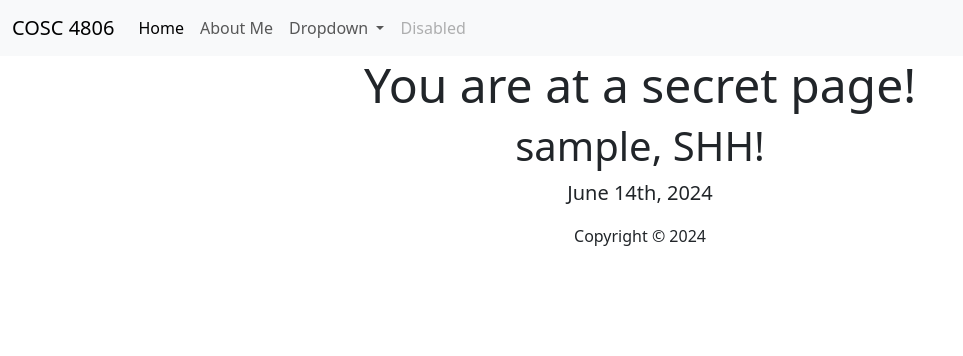
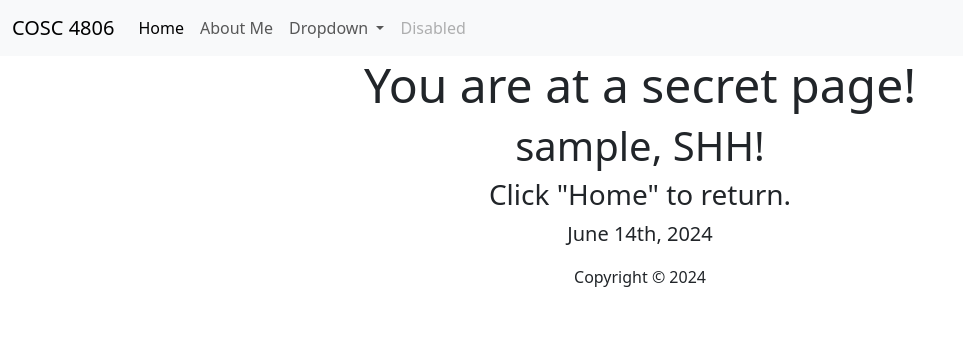
Before and after one commit to puroy3/cosc-4806-3, a PHP site: page /secret in a window 1280 px wide. Shown: the top 356 px of the page, without its empty margins (0-963 px from the left). Run offline with PHP 8.4, Linux system fonts and the light colour scheme; the visitor is signed in with stand-in values (Sample User, id 1); data that the repository does not hold is empty.

Commit message:
Tell the user to click home to return.

```diff
--- a/app/views/secret/index.php
+++ b/app/views/secret/index.php
@@ -5,6 +5,7 @@
             <div class="col-lg-12 text-center">
                     <h1 class="display-5 text-center">You are at a secret page!</h1>
                 <h1> <?=$_SESSION['username'] ?>, SHH!</h1>
+                <h3>Click "Home" to return.</h3>
                 <p class="lead"> <?= date("F jS, Y"); ?></p>
             </div>
         </div>
```
